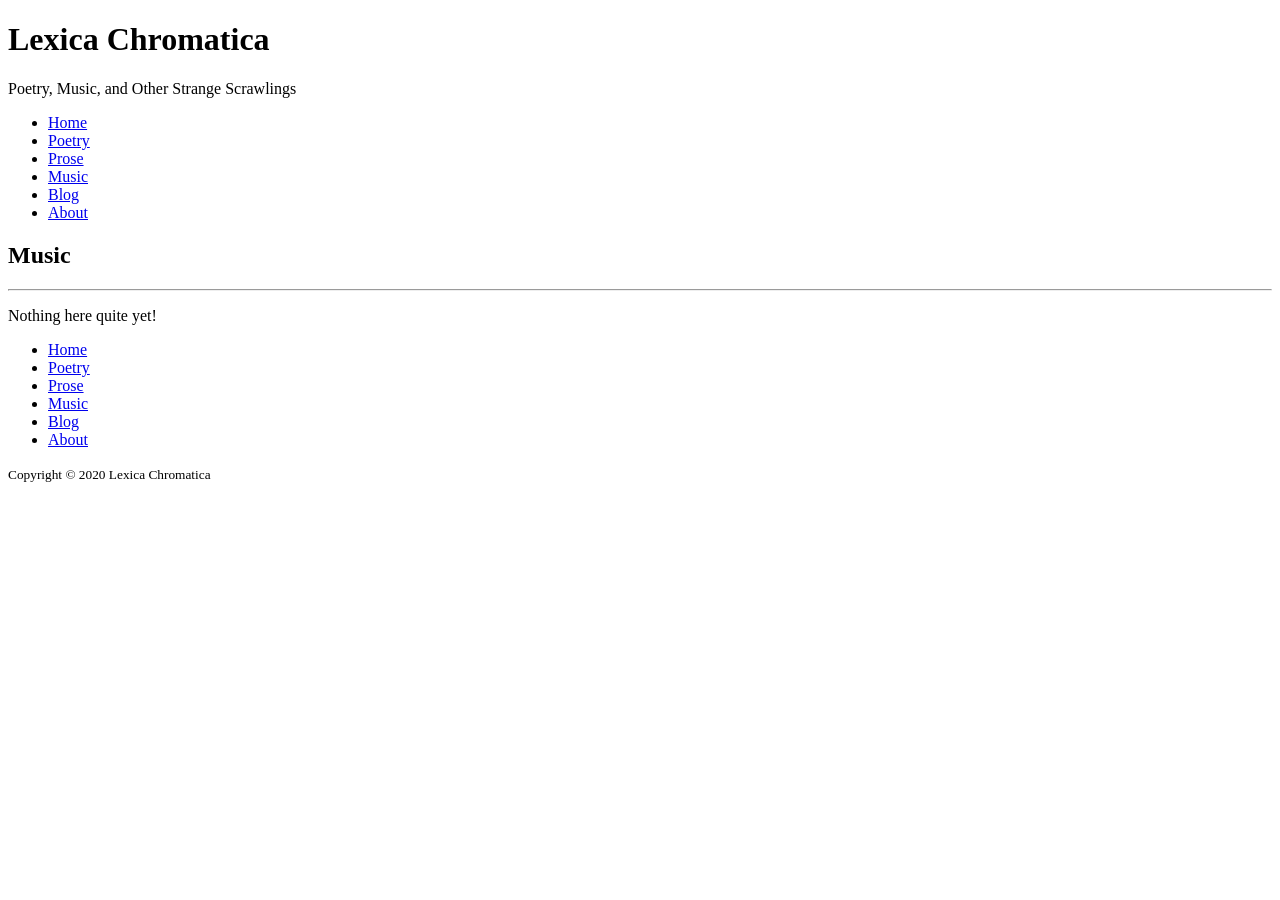
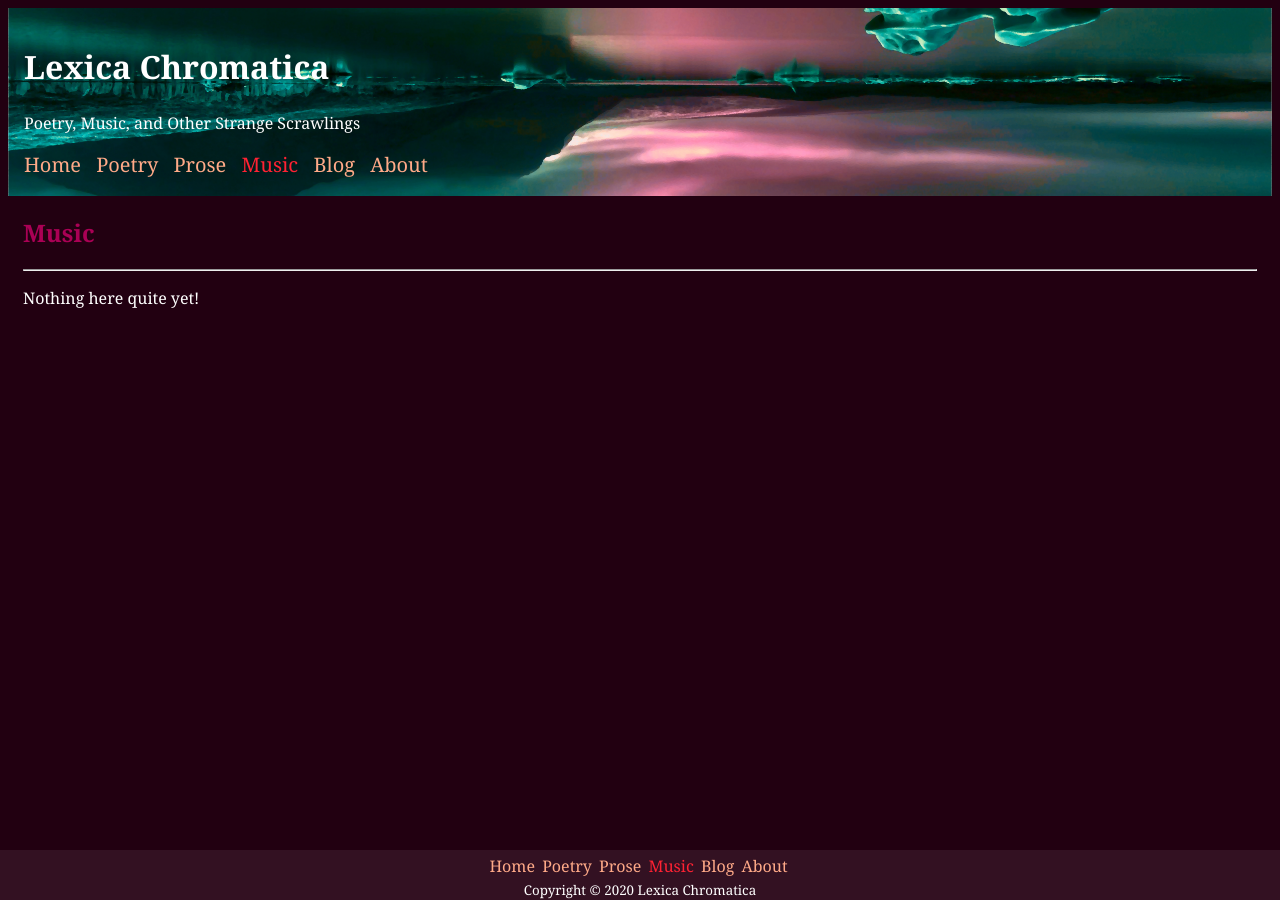
Before and after one commit to Nynergy/Nynergy.github.io, a Jekyll site: the page built from music/index.html, in a window 1280 px wide. Built offline with Jekyll 4.4.1, drawn with Linux system fonts in a browser that asks for light colours; Markdown is read by kramdown in place of the engine named in the settings.

Commit message:
Changes to stylesheet link

```diff
--- a/_config.yml
+++ b/_config.yml
@@ -1,4 +1,4 @@
 markdown: redcarpet
-baseurl: .
+baseurl:
 exclude: ['README.md']
 permalink: pretty
--- a/_layouts/default.html
+++ b/_layouts/default.html
@@ -3,7 +3,7 @@
 	<head>
 		<meta charset="utf-8">
 		<title>{% if page.title %}{{page.title}} | {% endif %}Lexica Chromatica{% if page.titleAfter %} | {{page.titleAfter}}{% endif %}</title>
-		<link href="{{site.baseurl}}/css/main.css" rel="stylesheet">
+		<link href="{% unless page.root %}..{% endunless %}/css/main.css" rel="stylesheet">
 		<link rel="shortcut icon" href="{{site.baseurl}}/img/favicon.ico" type="image/x-icon">
 		<link rel="icon" href="{{site.baseurl}}/img/favicon.ico" type="image/x-icon">
 		<meta name="description" content="{{page.meta}}">
--- a/index.html
+++ b/index.html
@@ -3,6 +3,7 @@ layout: default
 titleAfter: Poetry, Music, and Other Strange Scrawlings
 meta: The personal website of Ben Buchanan.
 priority: 1.0
+root: true
 ---
 
 <h2>Recent Posts</h2>
```
